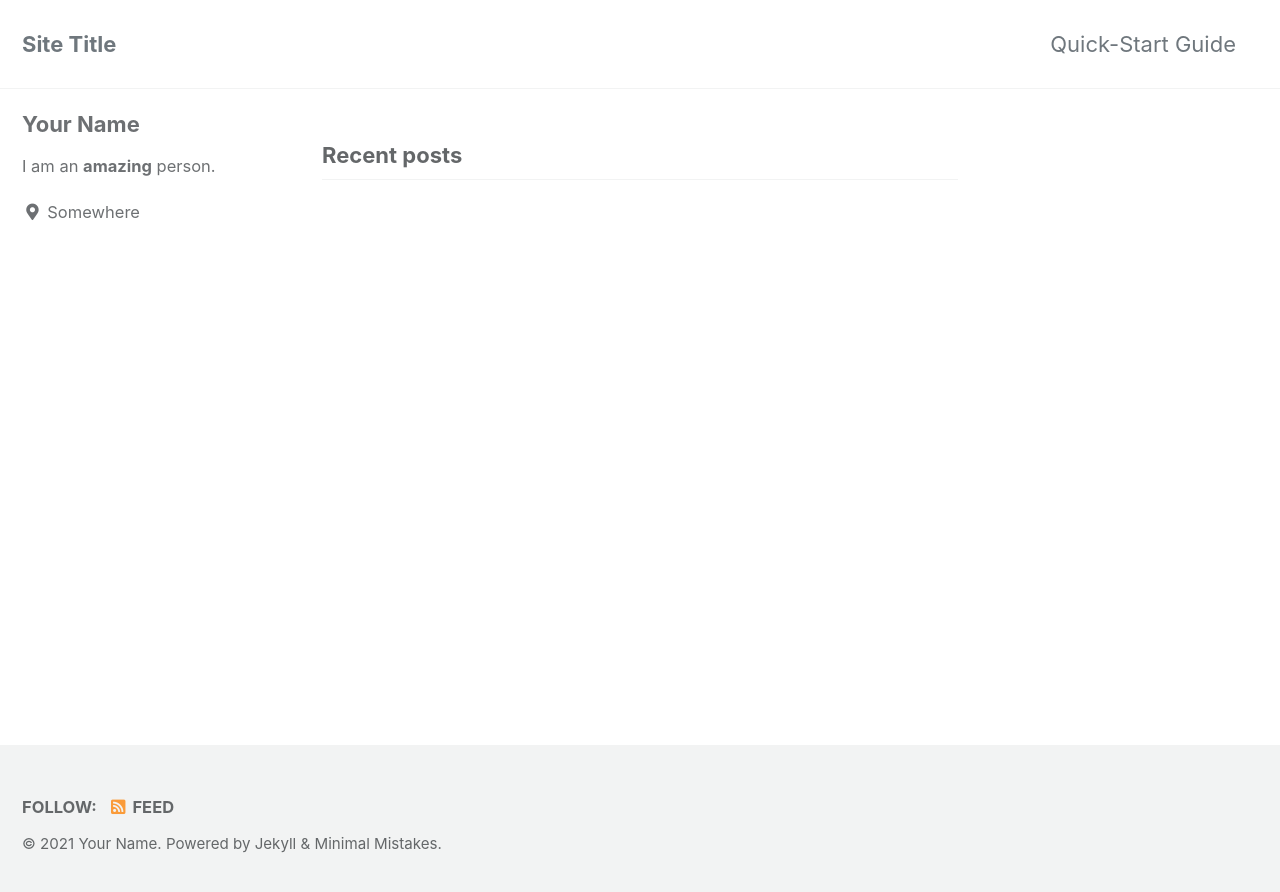
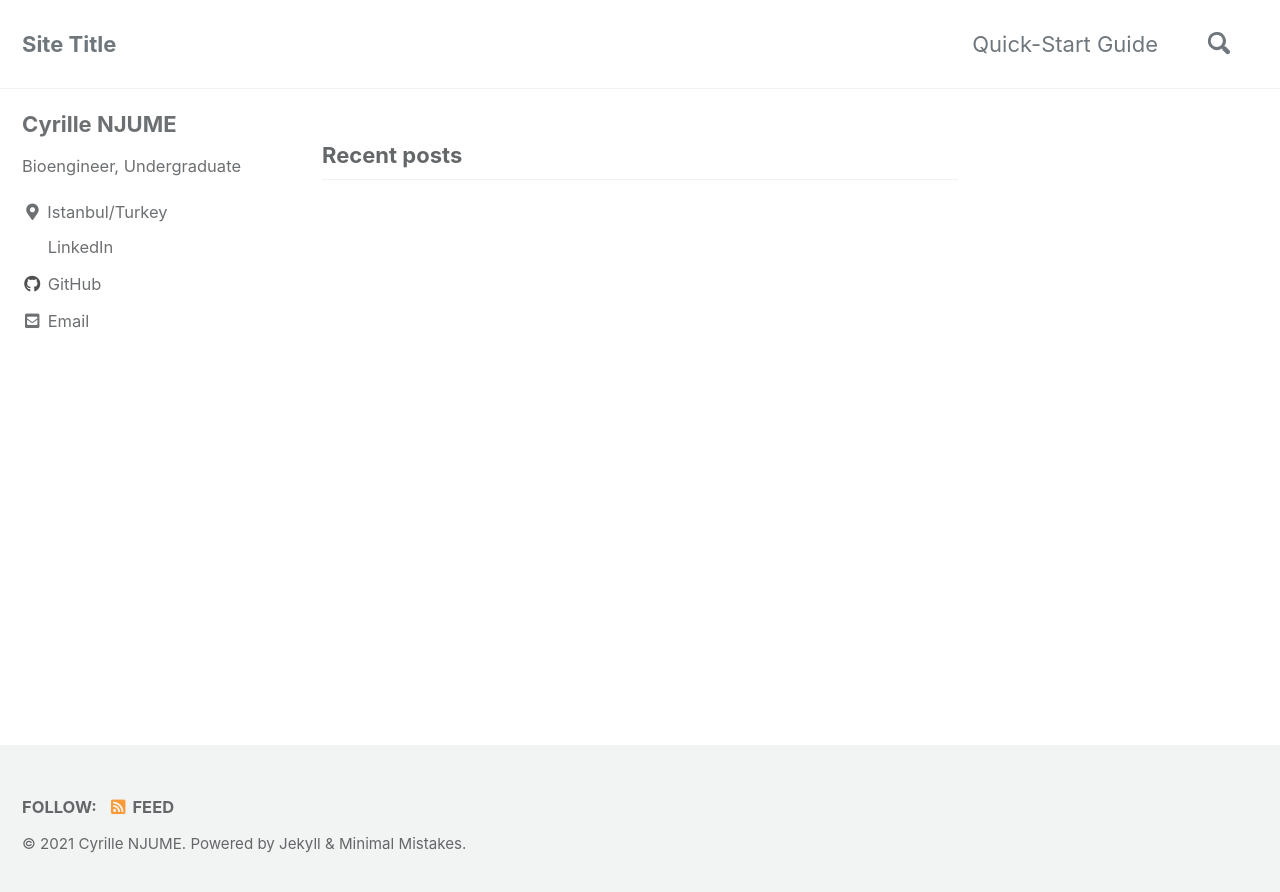
Before and after one commit to CyrilleMesue/cyrillemesue.github.io, a Jekyll site: the page built from index.html, in a window 1280 px wide. Shown: the top 892 px of the page. Built offline with Jekyll 4.4.1, drawn with Linux system fonts in a browser that asks for light colours; cached includes are drawn as plain includes; the list of posts is cut into pages by our own code.

Commit message:
Update _config.yml

```diff
--- a/_config.yml
+++ b/_config.yml
@@ -10,8 +10,8 @@
 # Review documentation to determine if you should use `theme` or `remote_theme`
 # https://mmistakes.github.io/minimal-mistakes/docs/quick-start-guide/#installing-the-theme
 
-# theme                  : "minimal-mistakes-jekyll"
-# remote_theme           : "mmistakes/minimal-mistakes"
+theme                  : "minimal-mistakes-jekyll"
+remote_theme           : "mmistakes/minimal-mistakes"
 minimal_mistakes_skin    : "default" # "air", "aqua", "contrast", "dark", "dirt", "neon", "mint", "plum", "sunrise"
 
 # Site Settings
@@ -19,18 +19,18 @@ locale                   : "en-US"
 title                    : "Site Title"
 title_separator          : "-"
 subtitle                 : # site tagline that appears below site title in masthead
-name                     : "Your Name"
+name                     : "Cyrille NJUME"
 description              : "An amazing website."
-url                      : # the base hostname & protocol for your site e.g. "https://mmistakes.github.io"
+url                      : "https://cyrillemesue.github.io/" # the base hostname & protocol for your site e.g. "https://mmistakes.github.io"
 baseurl                  : # the subpath of your site, e.g. "/blog"
-repository               : # GitHub username/repo-name e.g. "mmistakes/minimal-mistakes"
+repository               : "CyrilleMesue/cyrillemesue.github.io" # GitHub username/repo-name e.g. "mmistakes/minimal-mistakes"
 teaser                   : # path of fallback teaser image, e.g. "/assets/images/500x300.png"
 logo                     : # path of logo image to display in the masthead, e.g. "/assets/images/88x88.png"
 masthead_title           : # overrides the website title displayed in the masthead, use " " for no title
 # breadcrumbs            : false # true, false (default)
 words_per_minute         : 200
 comments:
-  provider               : # false (default), "disqus", "discourse", "facebook", "staticman", "staticman_v2", "utterances", "custom"
+  provider               : "disqus"     # false (default), "disqus", "discourse", "facebook", "staticman", "staticman_v2", "utterances", "custom"
   disqus:
     shortname            : # https://help.disqus.com/customer/portal/articles/466208-what-s-a-shortname-
   discourse:
@@ -52,9 +52,9 @@ reCaptcha:
 atom_feed:
   path                   : # blank (default) uses feed.xml
   hide                   : # true, false (default)
-search                   : # true, false (default)
-search_full_content      : # true, false (default)
-search_provider          : # lunr (default), algolia, google
+search                   : true #, false (default)
+search_full_content      : true #, false (default)
+search_provider          : lunr #(default), algolia, google
 algolia:
   application_id         : # YOUR_APPLICATION_ID
   index_name             : # YOUR_INDEX_NAME
@@ -94,31 +94,38 @@ analytics:
 
 # Site Author
 author:
-  name             : "Your Name"
+  name             : "Cyrille NJUME"
   avatar           : # path of avatar image, e.g. "/assets/images/bio-photo.jpg"
-  bio              : "I am an **amazing** person."
-  location         : "Somewhere"
-  email            :
+  bio              : "Bioengineer, Undergraduate"
+  location         : "Istanbul/Turkey"
+  email            : cyrillemesue@gmail.com
+  LinkedIn         :
+  Github           :
+
   links:
     - label: "Email"
       icon: "fas fa-fw fa-envelope-square"
       # url: "mailto:your.name@email.com"
-    - label: "Website"
-      icon: "fas fa-fw fa-link"
-      # url: "https://your-website.com"
-    - label: "Twitter"
-      icon: "fab fa-fw fa-twitter-square"
-      # url: "https://twitter.com/"
-    - label: "Facebook"
-      icon: "fab fa-fw fa-facebook-square"
-      # url: "https://facebook.com/"
+    - label: "LinkedIn"
+      icon: "fab fa-fw fa-linkedin-square"
+      url: "https://www.linkedin.com/in/cyrille-mesue-njume-3a448a184/"
     - label: "GitHub"
       icon: "fab fa-fw fa-github"
-      # url: "https://github.com/"
-    - label: "Instagram"
-      icon: "fab fa-fw fa-instagram"
+      url: "https://github.com/"
+
+    #- label: "Twitter"
+     # icon: "fab fa-fw fa-twitter-square"
+      # url: "https://twitter.com/"
+    #- label: "Facebook"
+     # icon: "fab fa-fw fa-facebook-square"
+      # url: "https://facebook.com/"
+
+    #- label: "Instagram"
+     # icon: "fab fa-fw fa-instagram"
       # url: "https://instagram.com/"
-
+    #- label: "Website"
+     # icon: "fas fa-fw fa-link"
+      # url: "https://your-website.com"
 # Site Footer
 footer:
   links:
@@ -277,6 +284,6 @@ defaults:
       layout: single
       author_profile: true
       read_time: true
-      comments: # true
+      comments: true
       share: true
       related: true
```
